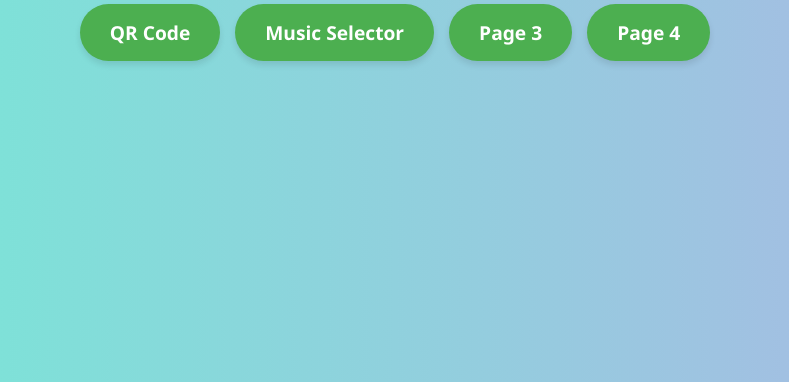
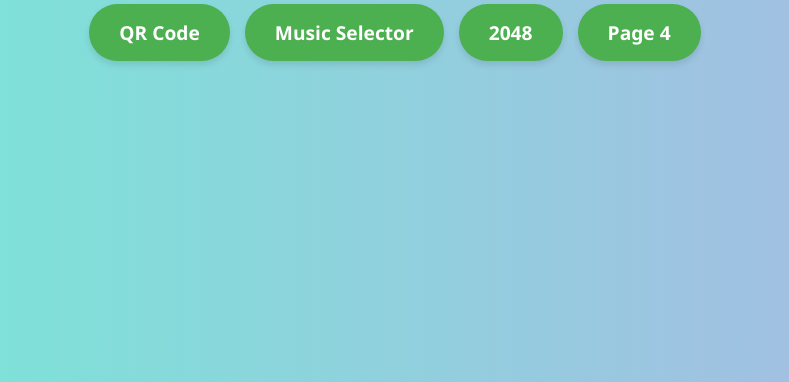
Before and after one commit to alanyoung23/alanyoung23.github.io, a plain HTML site: page main/index.html in a window 1280 px wide. Shown: the part 418-800 px from the top of the page, without its empty margins (245-1034 px from the left). Drawn offline with Linux system fonts and the light colour scheme.

Commit message:
Update index.html

```diff
--- a/main/index.html
+++ b/main/index.html
@@ -59,7 +59,7 @@
     <div class="button-container">
         <a href="https://alanyoung23.github.io/qrgen" class="button">QR Code</a>
         <a href="https://alanyoung23.github.io/musicsel" class="button">Music Selector</a>
-        <a href="https://example.com/page3" class="button">Page 3</a>
+        <a href="https://alanyoung23.github.io/2048" class="button">2048</a>
         <a href="https://example.com/page4" class="button">Page 4</a>
     </div>
 
```
